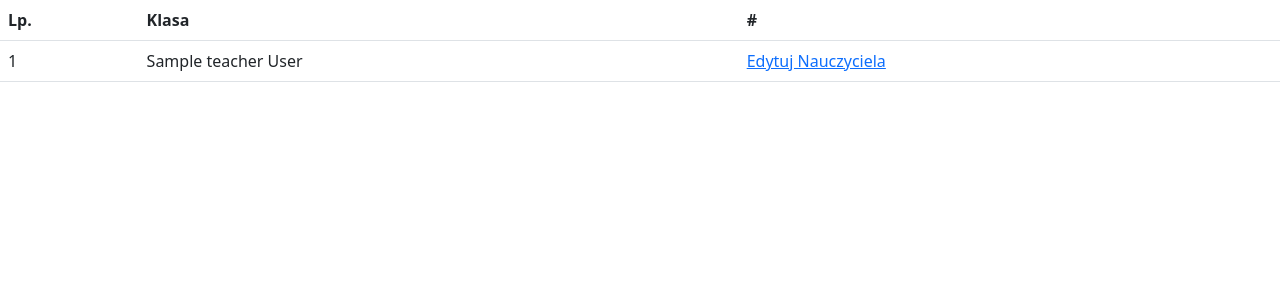
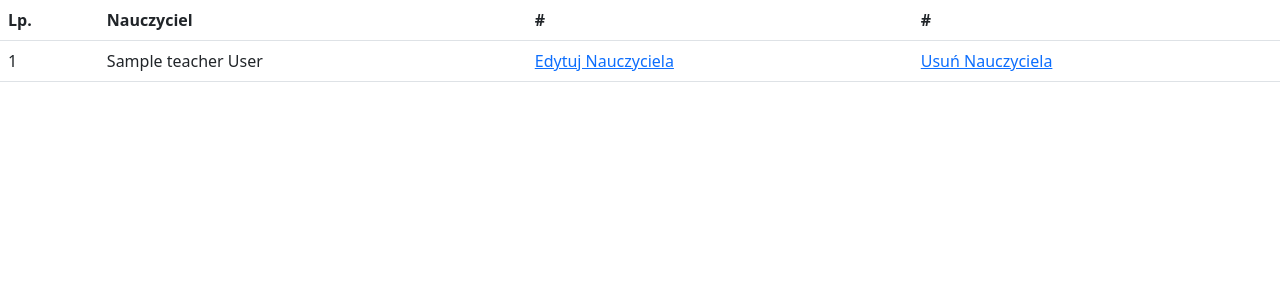
Before and after one commit to krecix1213/praca-inzynierska, a Symfony app: template app/markusApacheDrive/markus/templates/admin/teacherEdit.html.twig in a window 1280 px wide. Shown: the part 96-396 px from the top of the page. Run offline with Twig, Linux system fonts and the light colour scheme; the template is opened without the code that fills it: most values are stand-ins (such as "Sample title", 1, 10 or a date in 2020); some libraries are stand-ins or nearby versions.

Commit message:
Dodanie usunięcie nauczyciela, drobna poprawka w nagłówku tabeli

```diff
--- a/app/markusApacheDrive/markus/templates/admin/personAskDelete.html.twig
+++ b/app/markusApacheDrive/markus/templates/admin/personAskDelete.html.twig
@@ -4,7 +4,12 @@
 <div class="container m-3">
     <div class="m-3"><b>Czy potwierdzasz usunięcie {{typ}} {{person.name}} {{person.surname}}??</b></div>
     <br />
+    {% if typ == 'studenta' %}
     <div class="m-3"><a href="{{path('StudentDeleteAdmin',{id:person.id})}}"><button class="button">TAK</button></a></div>
     <div class="m-3"><a href="{{path('mainPageStudentEditAdmin')}}"><button class="button">NIE</button></a></div>
+    {% elseif typ == 'nauczyciela' %}
+    <div class="m-3"><a href="{{path('TeacherDeleteAdmin',{id:person.id})}}"><button class="button">TAK</button></a></div>
+    <div class="m-3"><a href="{{path('mainPageTeachersEditAdmin')}}"><button class="button">NIE</button></a></div>
+    {% endif %}
 </div>
 {% endblock %}
--- a/app/markusApacheDrive/markus/templates/admin/teacherEdit.html.twig
+++ b/app/markusApacheDrive/markus/templates/admin/teacherEdit.html.twig
@@ -3,10 +3,15 @@
 {% block body %}
 
     <table class="table">
-        <tr><th>Lp.</th><th>Klasa</th><th>#</th></tr>
+        <tr><th>Lp.</th><th>Nauczyciel</th><th>#</th><th>#</th></tr>
         {% set i = 1 %}
         {% for v in teacher %}
-            <tr><td>{{i}}</td><td>{{v.name}} {{v.surname}}</td><td><a href="{{path('TeacherEditAdmin',{id:v.id})}}">Edytuj Nauczyciela</a></td></tr>
+            <tr>
+                <td>{{i}}</td>
+                <td>{{v.name}} {{v.surname}}</td>
+                <td><a href="{{path('TeacherEditAdmin',{id:v.id})}}">Edytuj Nauczyciela</a></td>
+                <td><a href="{{path('TeacherAskDeleteAdmin',{id:v.id})}}">Usuń Nauczyciela</a></td>
+            </tr>
         {% set i = i + 1 %}
         {% endfor %}
     </table>
```
Also changed, not shown: app/markusApacheDrive/markus/src/Controller/Admin/teacherEditPageController.php (+21 -0 lines).
